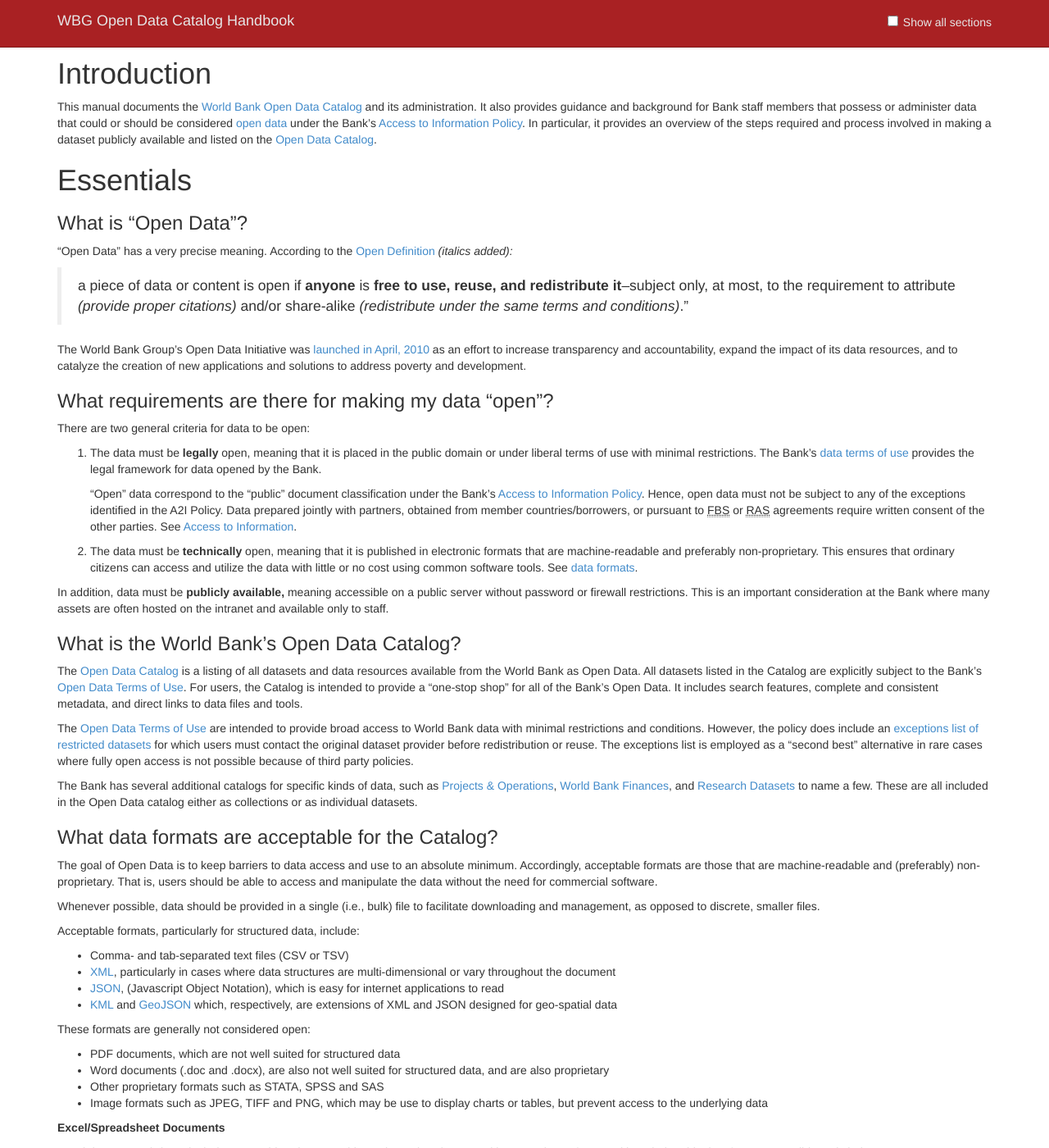
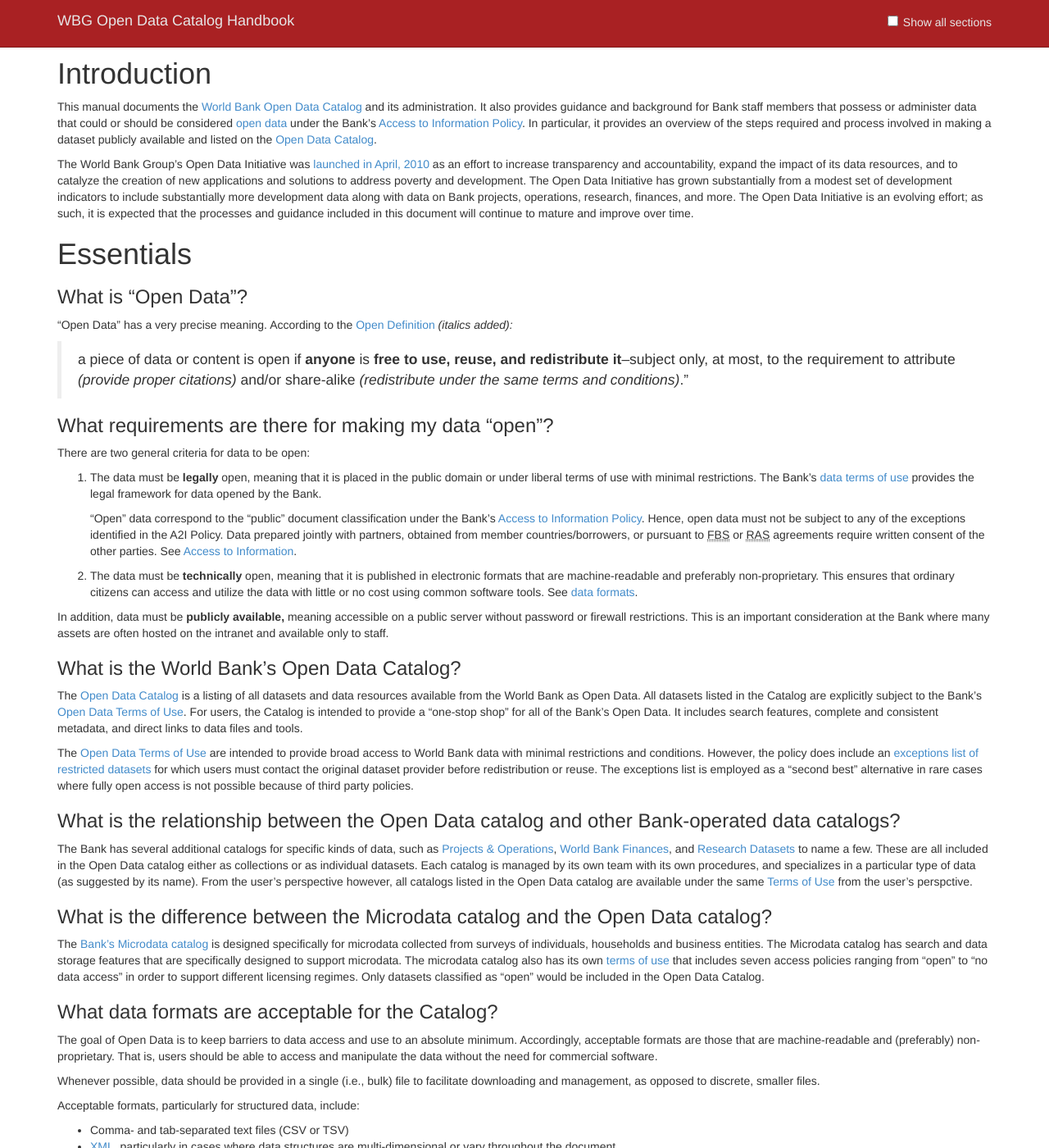
Before and after one commit to tgherzog/wbg-catalog-manual, a Jekyll site: the page built from index.md, in a window 1280 px wide and 1400 px high. Shown: the whole window at 82% size. Built offline with Jekyll 4.4.1, drawn with Linux system fonts in a browser that asks for light colours; nearby versions of some CDN libraries; some of the changed text lies outside the part shown.

Commit message:
Add suggestions from review meeting

```diff
--- a/index.md
+++ b/index.md
@@ -9,6 +9,12 @@
 This manual documents the [World Bank Open Data Catalog][cat] and its administration. It also provides guidance and background for Bank staff members
 that possess or administer data that could or should be considered [open data](#definition) under the Bank's [Access to Information Policy][a2i]. In particular, it provides an overview of the steps required and process involved in making a dataset publicly available and listed on the [Open Data Catalog][cat].
 
+The World Bank Group's Open Data Initiative was [launched in April, 2010](http://go.worldbank.org/CA21J2H0A0) as an effort
+to increase transparency and accountability, expand the impact of its data resources, and to catalyze the creation of new
+applications and solutions to address poverty and development. The Open Data Initiative has grown substantially from a modest
+set of development indicators to include substantially more development data along with data on Bank projects, operations, research, finances, and more.
+The Open Data Initiative is an evolving effort; as such, it is expected that the processes and guidance included in this document will continue
+to mature and improve over time.
 
 # Essentials #
 
@@ -53,11 +56,15 @@
 redistribution or reuse. The exceptions list is employed as a "second best" alternative in rare cases where fully open access is not possible because of third party
 policies.
 
+### What is the relationship between the Open Data catalog and other Bank-operated data catalogs?
+
 The Bank has several additional catalogs for specific kinds of data, such as
 [Projects & Operations](http://projects.worldbank.org),
 [World Bank Finances](https://finances.worldbank.org), and
 [Research Datasets](http://go.worldbank.org/D353HLMTO0) to name a few.
-These are all included in the Open Data catalog either as collections or as individual datasets.
+These are all included in the Open Data catalog either as collections or as individual datasets. Each catalog is managed by its own team with its own
+procedures, and specializes in a particular type of data (as suggested by its name).
+From the user's perspective however, all catalogs listed in the Open Data catalog are available under the same [Terms of Use][tou] from the user's perspctive.
 
 
 <div class="todo">
@@ -78,11 +85,15 @@
 
 *Version 2*
 
-### What is the relationship between the Microdata catalog and the Open Data catalog?
+</div>
 
-*Version 2*
+### What is the difference between the Microdata catalog and the Open Data catalog?
 
-</div>
+The [Bank's Microdata catalog](http://microdata.worldbank.org) is designed specifically for microdata collected from surveys of individuals, households
+and business entities. The Microdata catalog has search and data storage features that are specifically designed to support microdata. The microdata catalog also
+has its own [terms of use](http://microdata.worldbank.org/index.php/terms-of-use) that includes seven  access policies ranging from "open" to "no data access" in
+order to support different licensing regimes. Only datasets classified as "open" would be included in the Open Data Catalog.
+
 
 ### What data formats are acceptable for the Catalog? ### {#data-formats}
 
```
Also changed, not shown: other parts of index.md (+0 -4 lines).
